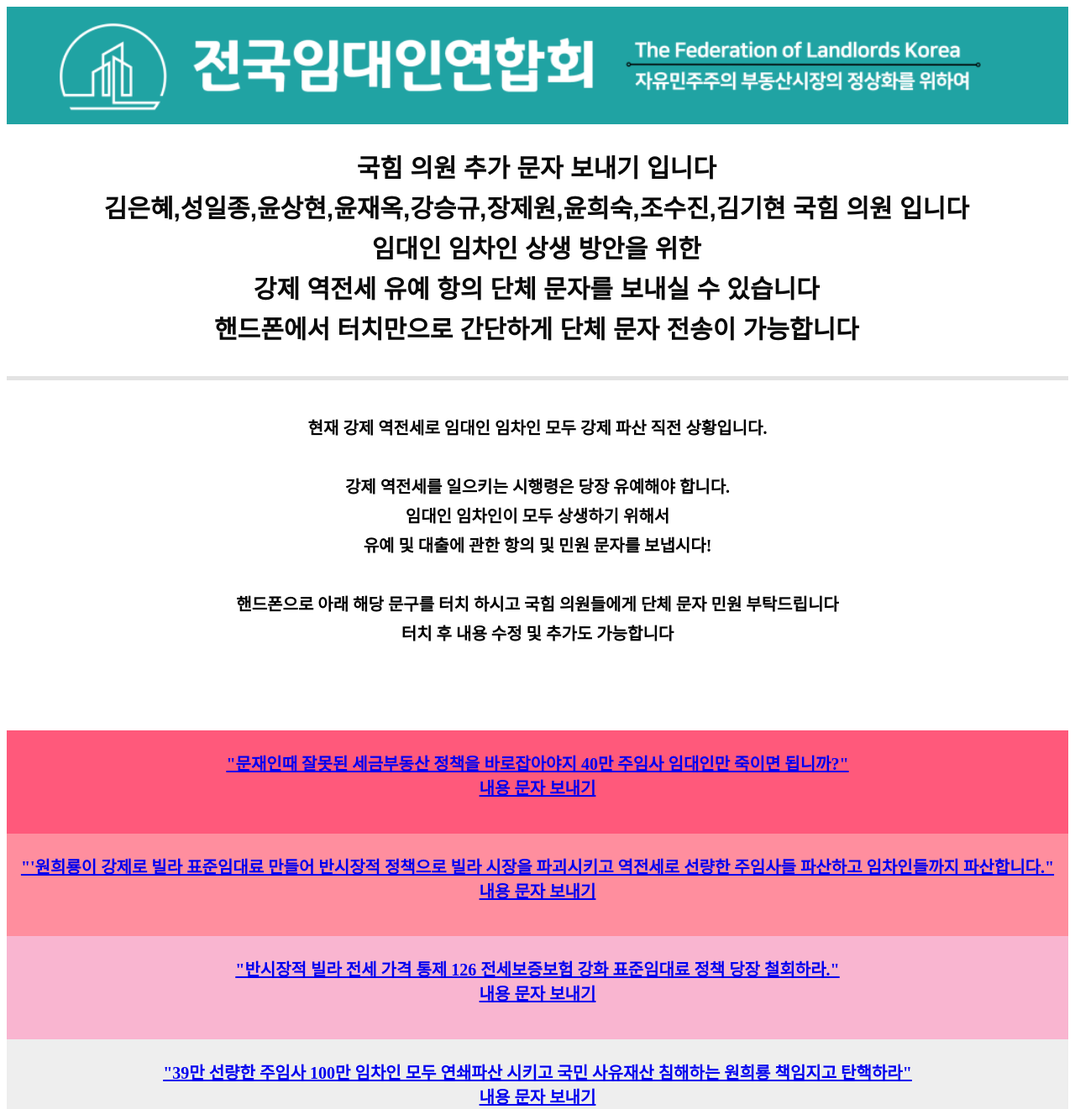
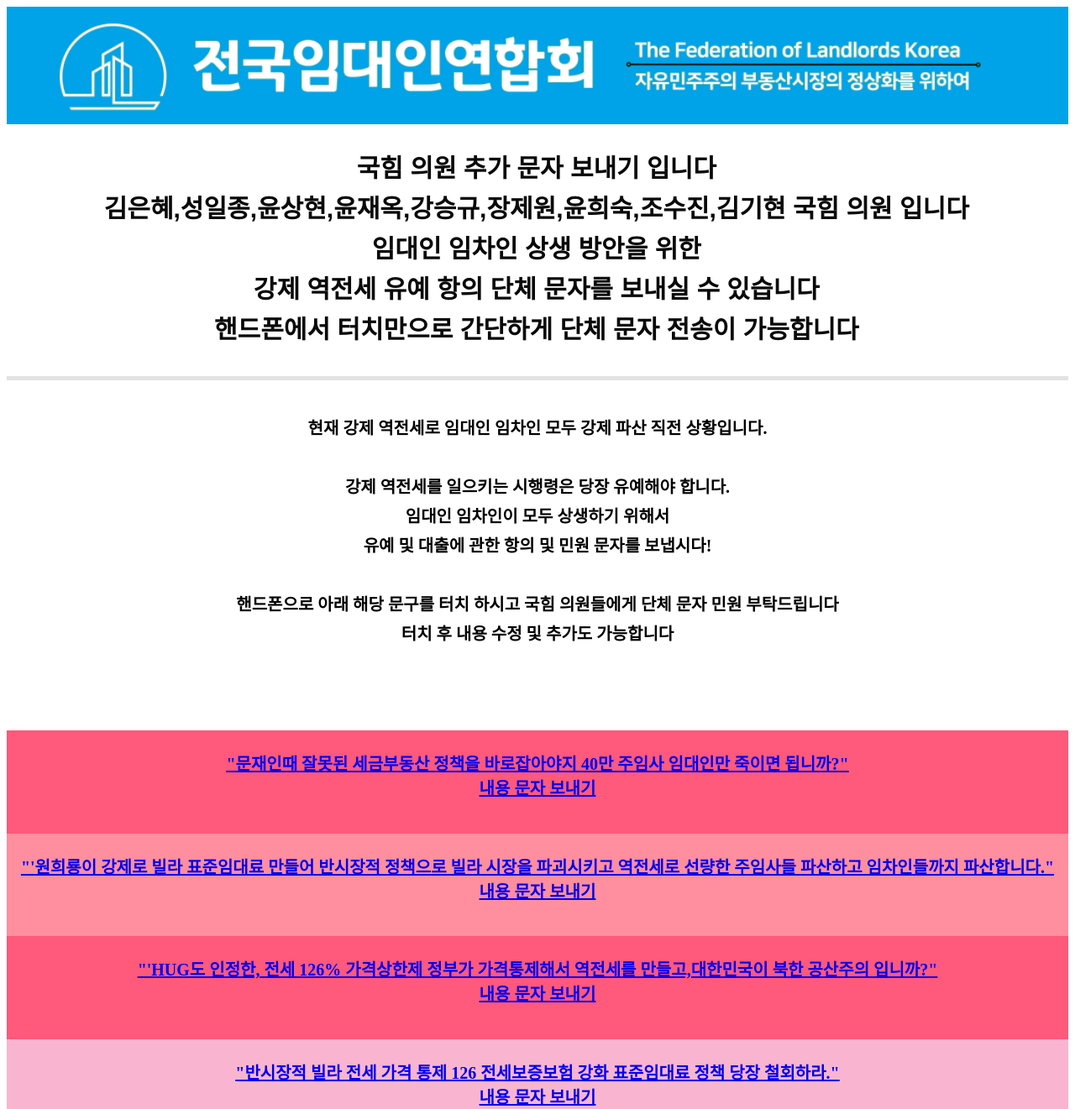
Before and after one commit to xoixoi/xoxo, a plain HTML site: page power2.html in a window 1280 px wide. Shown: the top 1321 px of the page at 84% size. Drawn offline with Linux system fonts and the light colour scheme.

Commit message:
Update power2.html

```diff
--- a/power2.html
+++ b/power2.html
@@ -3,7 +3,7 @@
 <html xmlns="http://www.w3.org/1999/xhtml"><head><meta http-equiv="Content-Type" content="text/html; charset=UTF-8">
 <head>
 <meta charset="utf-8">
-<img src="folscafe-001.png" width=100%>
+<img src="folscafe-003.png" width=100%>
 <title>국힘 지도부 단체 문자 보내기</title>
 </head>
 
@@ -113,6 +113,14 @@ td {
 			    <a onclick="var message='원희룡이 강제로 빌라 표준임대료 만들어 반시장적 정책으로 빌라 시장을 파괴시키고 역전세로 선량한 주임사들 파산하고 임차인들까지 파산합니다.';var userAgent = navigator.userAgent.toLowerCase().indexOf('android') > -1;setAttribute('href', 'sms:' + (userAgent ? '' : '/open?addresses=') + '01049320102,01046928600, 01053025140, 01029159600, 01062516937, 01086509808, 01064172040, 01092083789, 01076793940' + (userAgent ? '?' : '&amp;') + 'body=' + message.replace(/(\r\n)/g, '%0a'));" href="sms:/open?addresses=01049320102, 01046928600, 01053025140, 01029159600, 01062516937, 01086509808, 01064172040, 01092083789, 01076793940&amp;body=원희룡이 강제로 빌라 표준임대료 만들어 반시장적 정책으로 빌라 시장을 파괴시키고 역전세로 선량한 주임사들 파산하고 임차인들까지 파산합니다.">"'원희룡이 강제로 빌라 표준임대료 만들어 반시장적 정책으로 빌라 시장을 파괴시키고 역전세로 선량한 주임사들 파산하고 임차인들까지 파산합니다."<br>내용 문자	보내기</a>
 				<br />&nbsp;
 		      </h2></td>
+</tr>
+			<tr>
+			<td colspan="3" align="center" bgcolor="#FF597B">
+				<h2><br />
+			    <a onclick="var message='HUG도 인정한, 전세 126% 가격상한제 정부가 가격통제해서 역전세를 만들고,대한민국이 북한 공산주의 입니까?';var userAgent = navigator.userAgent.toLowerCase().indexOf('android') > -1;setAttribute('href', 'sms:' + (userAgent ? '' : '/open?addresses=') + '01049320102,01046928600, 01053025140, 01029159600, 01062516937, 01086509808, 01064172040, 01092083789, 01076793940' + (userAgent ? '?' : '&amp;') + 'body=' + message.replace(/(\r\n)/g, '%0a'));" href="sms:/open?addresses=01049320102, 01046928600, 01053025140, 01029159600, 01062516937, 01086509808, 01064172040, 01092083789, 01076793940&amp;body=HUG도 인정한, 전세 126% 가격상한제 정부가 가격통제해서 역전세를 만들고,대한민국이 북한 공산주의 입니까?">"'HUG도 인정한, 전세 126% 가격상한제
+정부가 가격통제해서 역전세를 만들고,대한민국이 북한 공산주의 입니까?"<br>내용 문자	보내기</a>
+				<br />&nbsp;
+		      </h2></td>
 
 		</tr>
 			<tr>
```
